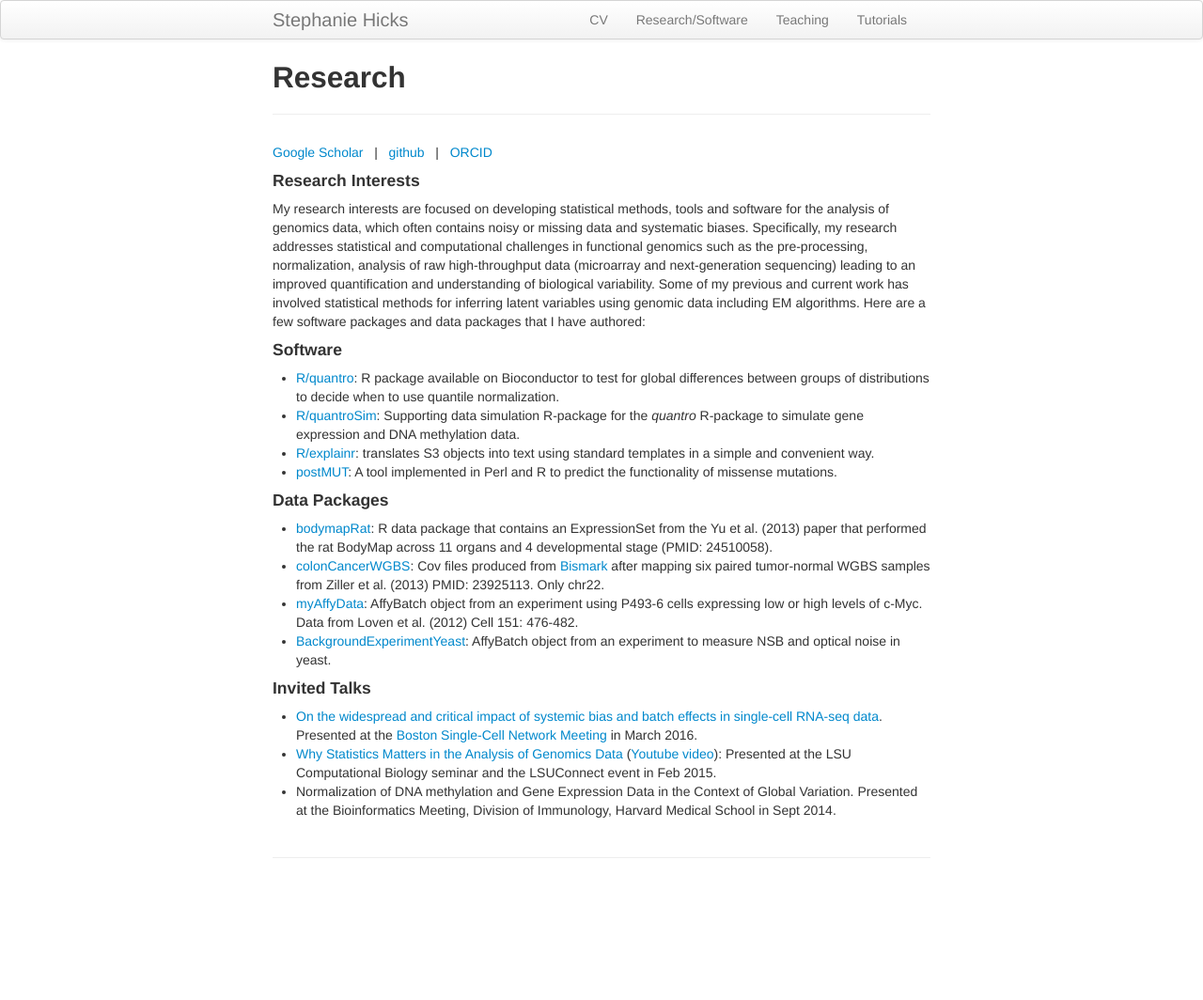
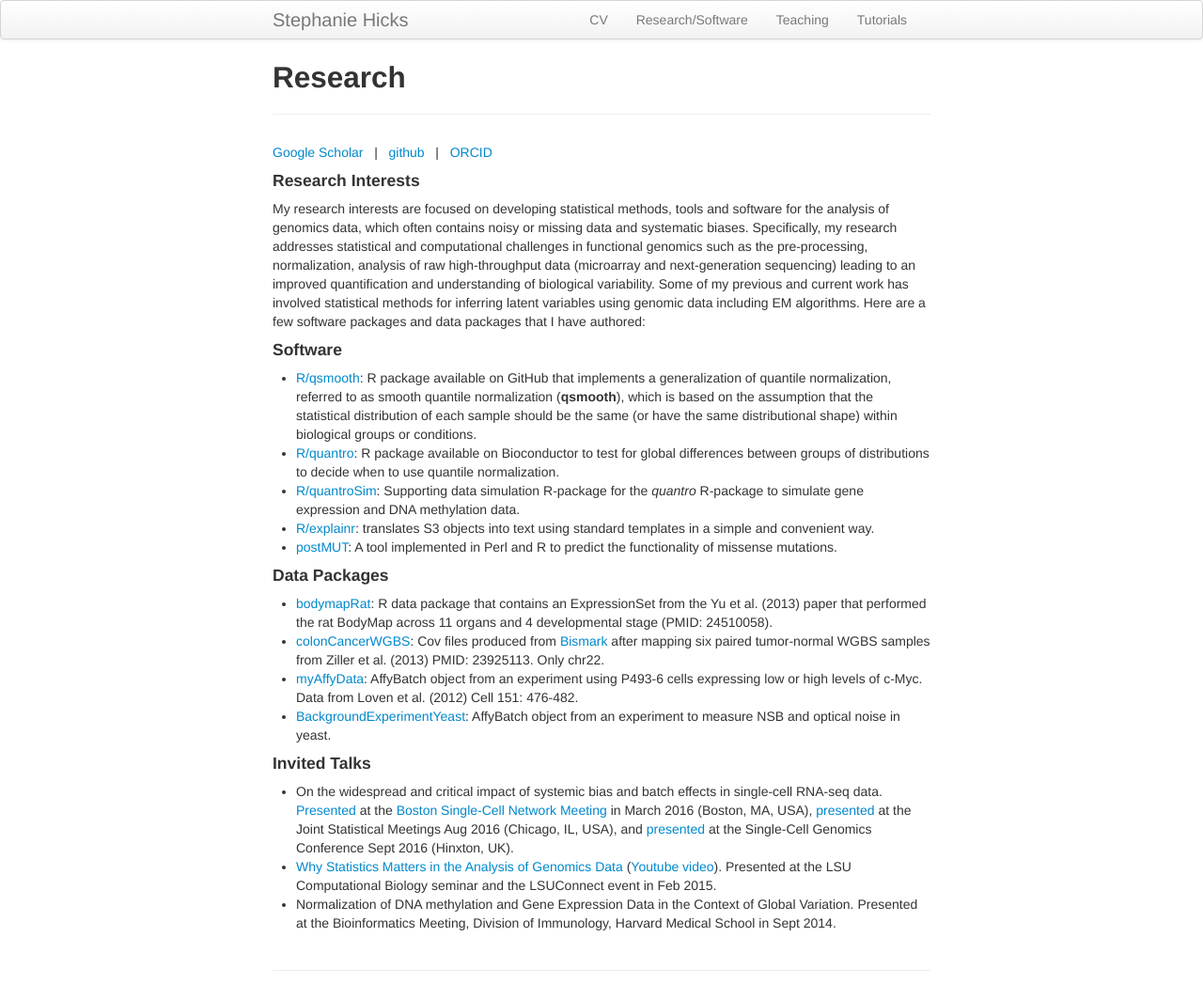
Before and after one commit to jmcgread/stephaniehicks.github.io, a Jekyll site: the page built from pages/research.md, in a window 1280 px wide. Shown: the whole page at 94% size. Built offline with Jekyll 4.4.1, drawn with Linux system fonts in a browser that asks for light colours; before the commit the page ends 944 px from its top, so only the background shows below that.

Commit message:
added link to R/qsmooth pkg to research page

```diff
--- a/pages/research.md
+++ b/pages/research.md
@@ -13,6 +13,7 @@ My research interests are focused on developing statistical methods, tools and s
 
 #### Software
 
+- [R/qsmooth](https://github.com/stephaniehicks/qsmooth): R package available on GitHub that implements a generalization of quantile normalization, referred to as smooth quantile normalization (**qsmooth**), which is based on the assumption that the statistical distribution of each sample should be the same (or have the same distributional shape) within biological groups or conditions.
 - [R/quantro](http://www.bioconductor.org/packages/release/bioc/html/quantro.html): R package available on Bioconductor to test for global differences between groups of distributions to decide when to use quantile normalization.
 - [R/quantroSim](https://github.com/stephaniehicks/quantroSim): Supporting data simulation R-package for the *quantro* R-package
 to simulate gene expression and DNA methylation data.
@@ -28,7 +29,6 @@ to simulate gene expression and DNA methylation data.
 - [BackgroundExperimentYeast](https://github.com/stephaniehicks/BackgroundExperimentYeast): AffyBatch object from an experiment to measure NSB and optical noise in yeast.
 
 #### Invited Talks
-
-- [On the widespread and critical impact of systemic bias and batch effects in single-cell RNA-seq data](http://hsci.harvard.edu/event/widespread-and-critical-impact-systemic-bias-and-batch-effects-single-cell-rna-seq-data?delta=0). Presented at the [Boston Single-Cell Network Meeting](http://hsci.harvard.edu/calendar/upcoming/event-type/boston-single-cell-network-meeting) in March 2016.
-- [Why Statistics Matters in the Analysis of Genomics Data](https://speakerdeck.com/stephaniehicks/why-statistics-matters-in-the-analysis-of-genomics-data) ([Youtube video](https://www.youtube.com/watch?v=3EVtJPz4kCI)): Presented at the LSU Computational Biology seminar and the LSUConnect event in Feb 2015.
+- On the widespread and critical impact of systemic bias and batch effects in single-cell RNA-seq data. [Presented](http://hsci.harvard.edu/event/widespread-and-critical-impact-systemic-bias-and-batch-effects-single-cell-rna-seq-data?delta=0) at the [Boston Single-Cell Network Meeting](http://hsci.harvard.edu/calendar/upcoming/event-type/boston-single-cell-network-meeting) in March 2016 (Boston, MA, USA), [presented](https://www.amstat.org/meetings/jsm/2016/onlineprogram/MainSearchResults.cfm) at the Joint Statistical Meetings Aug 2016 (Chicago, IL, USA), and [presented](https://coursesandconferences.wellcomegenomecampus.org/events/item.aspx?e=596) at the Single-Cell Genomics Conference Sept 2016 (Hinxton, UK).
+- [Why Statistics Matters in the Analysis of Genomics Data](https://speakerdeck.com/stephaniehicks/why-statistics-matters-in-the-analysis-of-genomics-data) ([Youtube video](https://www.youtube.com/watch?v=3EVtJPz4kCI)). Presented at the LSU Computational Biology seminar and the LSUConnect event in Feb 2015.
 - Normalization of DNA methylation and Gene Expression Data in the Context of Global Variation. Presented at the Bioinformatics Meeting, Division of Immunology, Harvard Medical School in Sept 2014.
```
